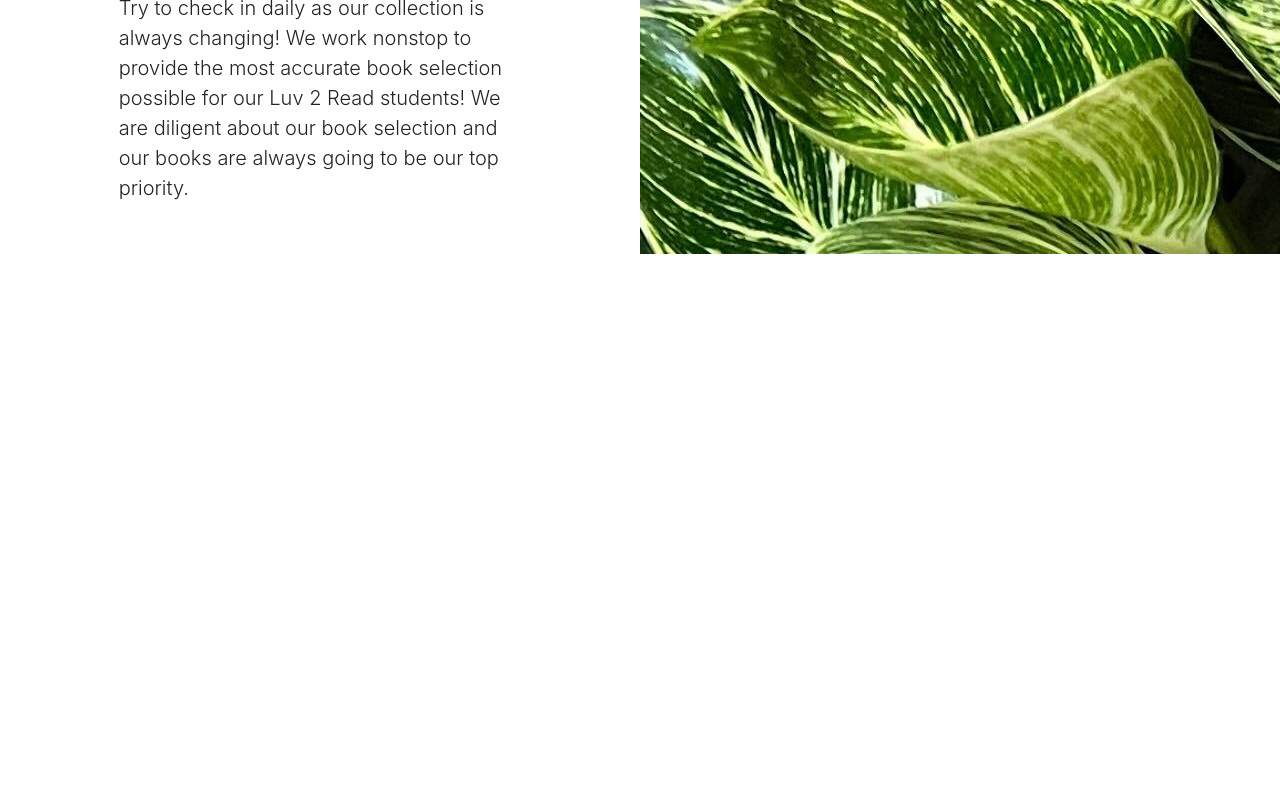
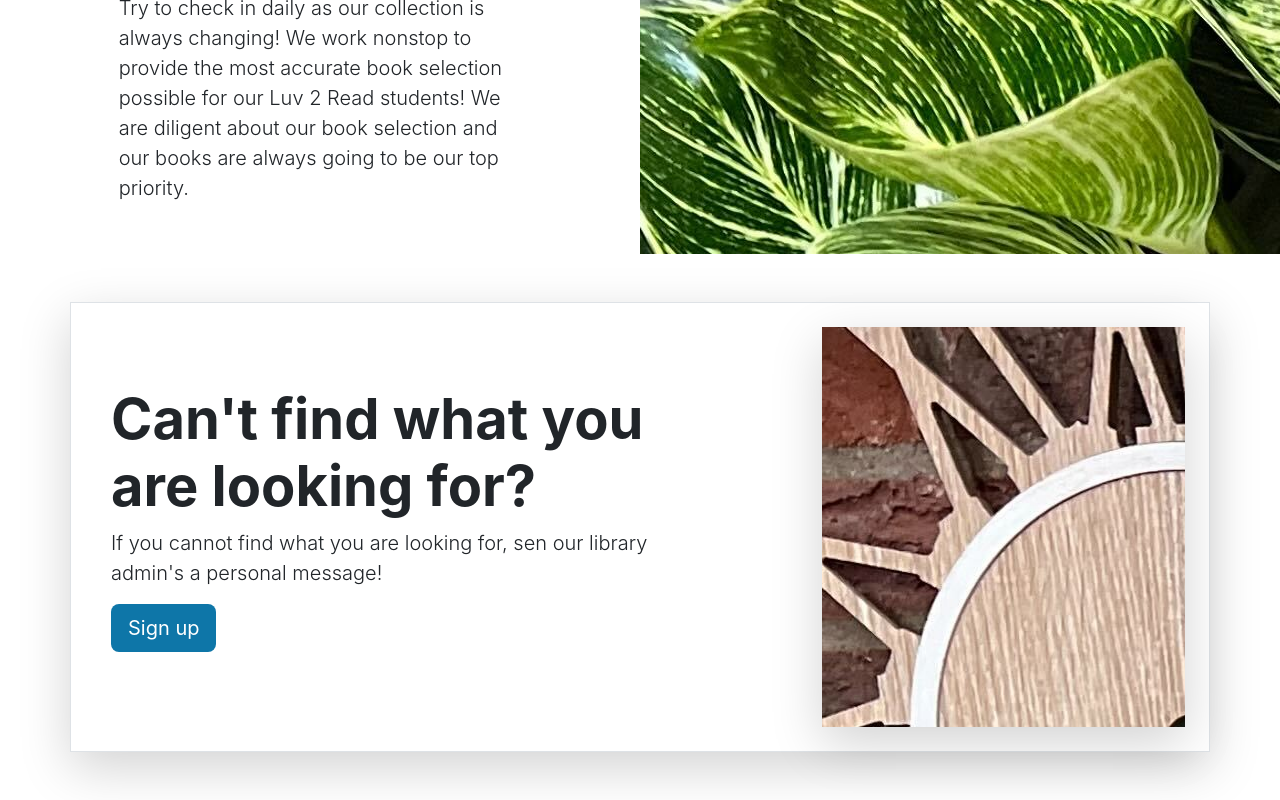
Before and after one commit to Bashmaistro/Spring-Boot-and-React-Fullstack-BookApp, a React (Create React App) app in the folder FrontEnd/library-app/: page / in a window 1280 px wide. Shown: the part 1670-2470 px from the top of the page. Before the commit the page ends 1924 px from the top, so only its background shows below. Built offline with nearby package versions, Linux system fonts and the light colour scheme.

Commit message:
Library Services Component

```diff
--- a/FrontEnd/library-app/src/App.tsx
+++ b/FrontEnd/library-app/src/App.tsx
@@ -3,6 +3,7 @@ import './App.css';
 import { Carousel } from './layouts/HomePage/Carousel';
 import { ExploreTopbooks } from './layouts/HomePage/ExploreTopBooks';
 import { Heros } from './layouts/HomePage/Heros';
+import { LibraryServices } from './layouts/HomePage/LibraryServicex';
 import { Navbar } from './layouts/NavbarAndFooter/Navbar';
 
 function App() {
@@ -12,6 +13,7 @@ function App() {
     <ExploreTopbooks/>
     <Carousel/>
     <Heros/>
+    <LibraryServices/>
 
   </div>
 
--- /dev/null
+++ b/FrontEnd/library-app/src/layouts/HomePage/LibraryServicex.tsx
@@ -0,0 +1,30 @@
+export const LibraryServices = ( ) => {
+    return(
+
+        <div className="container any my-5">
+            <div className="row p-4 align-items-center border shadow-lg">
+                <div className="col-lg-7 p-3">
+                    <h1 className="display-4 fw-bold">
+                        Can't find what you are looking for?
+                    </h1>
+                    <p className="lead">
+                        If you cannot find what you are looking for,
+                        sen our library admin's a personal message!</p>
+
+                    <div className="d-grip gap-2 justify-content-md-start mb-4 mb-lg-3">
+                    <a className="btn main-color btn-lg text-white" href="#">
+                        Sign up
+                    </a>
+                    </div>
+                </div>
+                <div className="col-lg-4 offset-lg-1 shadow-lg lost-image"></div>
+
+            </div>
+        </div>
+
+
+
+
+
+    )
+}
```
